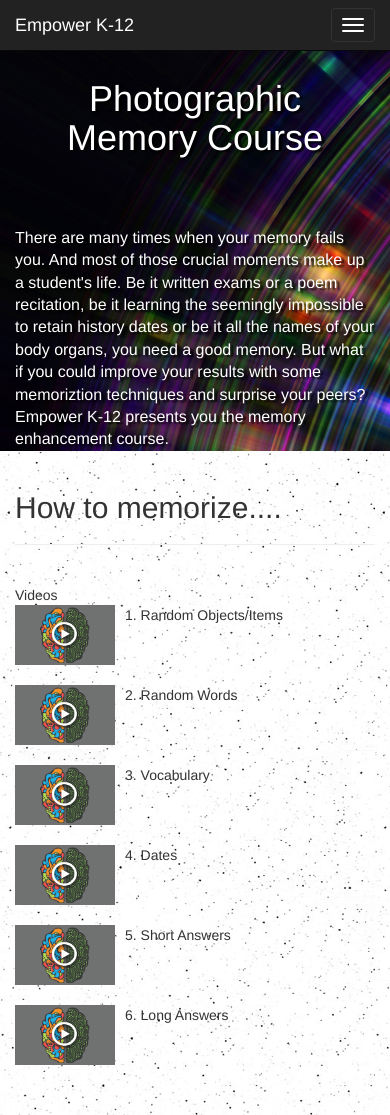
After one commit to vgoel38/EmpowerK-12, a Flask app: page /memory in a window 390 px wide; the page is wider, and only the part inside the window is pictured. The commit adds this page. Shown: the top 1115 px of that part. Run offline with Flask 2, Linux system fonts and the light colour scheme; a user stored in the database is signed in; some libraries are stand-ins or nearby versions; grey boxes are pictures that could not be loaded.

Commit message:
memoryvideos template changed

```diff
--- a/project.py
+++ b/project.py
@@ -244,11 +244,11 @@ def showAccountDetails():
 
 
 #Memory Videos
-@app.route('/memoryvideos')
+@app.route('/memory')
 def showMemoryVideos():
     if 'username' not in login_session:
         return redirect('/login')
-    return render_template('memoryvideos.html')
+    return render_template('memory.html')
 
 
 #All courses
--- /dev/null
+++ b/templates/memory.html
@@ -0,0 +1,144 @@
+<!DOCTYPE html>
+<html lang="en">
+    <head>
+        <meta charset="utf-8">
+        <meta http-equiv="X-UA-Compatible" content="IE=edge">
+        <meta name="viewport" content="width=device-width initial-scale=1">
+        <script src="https://ajax.googleapis.com/ajax/libs/jquery/1.12.0/jquery.min.js"></script>
+        <link rel=stylesheet type=text/css href="{{ url_for('static', filename='styles.css') }}">
+        <link rel="stylesheet" href="https://maxcdn.bootstrapcdn.com/bootstrap/3.3.6/css/bootstrap.min.css" integrity="sha384-1q8mTJOASx8j1Au+a5WDVnPi2lkFfwwEAa8hDDdjZlpLegxhjVME1fgjWPGmkzs7" crossorigin="anonymous">
+        <script src="http://maxcdn.bootstrapcdn.com/bootstrap/3.3.6/js/bootstrap.min.js"></script>
+        <title>EmpowerK12</title>
+    </head>
+
+<body style="background-image: url('static/memory2.jpg');">
+    <nav class="navbar navbar-inverse navbar-fixed-top" role="navigation">
+        <div class="container">
+            <!-- Brand and toggle get grouped for better mobile display -->
+            <div class="navbar-header">
+                <button type="button" class="navbar-toggle" data-toggle="collapse" data-target="#bs-example-navbar-collapse-1">
+                    <span class="sr-only">Toggle navigation</span>
+                    <span class="icon-bar"></span>
+                    <span class="icon-bar"></span>
+                    <span class="icon-bar"></span>
+                </button>
+                <a class="navbar-brand" href="/login">Empower K-12</a>
+                <!-- <a class="navbar-brand" href="#">
+                    <img src="http://placehold.it/150x50&text=Logo" alt="">
+                </a> -->
+            </div>
+            <!-- Collect the nav links, forms, and other content for toggling -->
+            <div class="collapse navbar-collapse" id="bs-example-navbar-collapse-1">
+                <ul class="nav navbar-nav navbar-right">
+            <li><a href="/courses">Courses</a></li>
+            <li><a href="/myaccount">My Account</a></li>
+            <li><a href="/gdisconnect">Logout</a></li>
+          </ul>
+            </div>
+            <!-- /.navbar-collapse -->
+        </div>
+        <!-- /.container -->
+    </nav>
+
+    <div style="background-image: url('static/memory.jpg'); background-repeat: no-repeat; height:400px">
+        <div id="memoryTitle">
+            <h1>Photographic Memory Course</h1>
+        </div>
+        <div class="container lead" id="memoryDescription">
+            <p>There are many times when your memory fails you. And most of those crucial moments make up a student's life. Be it written exams or a poem recitation, be it learning the seemingly impossible to retain history dates or be it all the names of your body organs, you need a good memory. But what if you could improve your results with some memoriztion techniques and surprise your peers? Empower K-12 presents you the memory enhancement course.</p>
+        </div>
+    </div>
+
+    <!-- <div id="memoryVideos" class="container">
+        <iframe width="560" height="315" src="https://www.youtube.com/embed/videoseries?list=PLaGkcEAhgIRspbFQJHXX-og0wCkeUSNvc" frameborder="0" allowfullscreen></iframe>
+
+        <br>
+
+        <a class="btn btn-default" href="../static/amy.pdf" download>Download pdf</a>
+    </div> -->
+
+    <div id="memoryVideos" class="container">
+    <h2>How to memorize....</h2>
+        <hr>
+        <br>
+        <div class="row">
+
+            <div class="col-md-3" style="overflow:scroll; height:500px;">Videos
+                <!-- <div class="container"> -->
+                    <div id="one" style="display: flex; cursor: pointer;">
+                        <div class="courseImg" ><img src="static/video-sample.jpg" width="100px" height="60px"></div>
+                        <div class="coursecontent"><p style="margin-left: 10px">1. Random Objects/Items</p></div>
+                    </div>
+                    <br>
+                    <div id="two" style="display: flex; cursor: pointer;">
+                        <div class="courseImg" ><img src="static/video-sample.jpg" width="100px" height="60px"></div>
+                        <div class="coursecontent"><p style="margin-left: 10px">2. Random Words</p></div>
+                    </div>
+                    <br>
+                    <div class="" style="display: flex; cursor: pointer;">
+                        <div class="courseImg" ><img src="static/video-sample.jpg" width="100px" height="60px"></div>
+                        <div class="coursecontent"><p style="margin-left: 10px">3. Vocabulary</p></div>
+                    </div>
+                    <br>
+                    <div class="" style="display: flex; cursor: pointer;">
+                        <div class="courseImg" ><img src="static/video-sample.jpg" width="100px" height="60px"></div>
+                        <div class="coursecontent"><p style="margin-left: 10px">4. Dates</p></div>
+                    </div>
+                    <br>
+                    <div class="" style="display: flex; cursor: pointer;">
+                        <div class="courseImg" ><img src="static/video-sample.jpg" width="100px" height="60px"></div>
+                        <div class="coursecontent"><p style="margin-left: 10px">5. Short Answers</p></div>
+                    </div>
+                    <br>
+                    <div class="" style="display: flex; cursor: pointer;">
+                        <div class="courseImg" ><img src="static/video-sample.jpg" width="100px" height="60px"></div>
+                        <div class="coursecontent"><p style="margin-left: 10px">6. Long Answers</p></div>
+                    </div>
+                    <br>
+                    <div class="" style="display: flex; cursor: pointer;">
+                        <div class="courseImg" ><img src="static/video-sample.jpg" width="100px" height="60px"></div>
+                        <div class="coursecontent"><p style="margin-left: 10px">7. Keywords</p></div>
+                    </div>
+                    <br>
+                    <div class="" style="display: flex; cursor: pointer;">
+                        <div class="courseImg" ><img src="static/video-sample.jpg" width="100px" height="60px"></div>
+                        <div class="coursecontent"><p style="margin-left: 10px">8. English Literature</p></div>
+                    </div>
+                    <br>
+            </div>
+
+
+            <div class="col-md-6">
+            <iframe style="margin-top: 30px; border-right: black" id="player" type="text/html" allowfullscreen="allowfullscreen" width="550" height="400" src="http://www.youtube.com/embed/M7lc1UVf-VE?enablejsapi=1&origin=http://example.com" frameborder="0"></iframe>
+            <div class="lock col-md-1 row" style="width: 100%;"><a href="static/amy.pdf" download="Random Objects/Items Test.pdf" class="col btn btn-default">Take Test</a></div>
+            </div>
+
+
+            <div class="col-md-3">
+                <h3>Quote of the Day:</h3><p>An apple a day keeps the doctor away.</p>
+            </div>
+
+
+        </div>
+        <hr>
+    </div>
+
+    <br><br><br><br>
+
+    <div id="footer">
+      Contact us : info@empowerk12.com
+    </div>
+
+    <script type="text/javascript">
+        $('#one').on('click',function(event){
+            console.log("one");
+            $('iframe').attr("src","http://www.youtube.com/embed/M7lc1UVf-VE?enablejsapi=1&origin=http://example.com");
+        });
+        $('#two').on('click',function(event){
+            console.log("two");
+            $('iframe').attr("src","https://www.youtube.com/embed/X_q9IXvt3ro?enablejsapi=1&origin=http://example.com");
+        });
+    </script>
+
+</body>
+</html>
--- a/templates/memoryvideos.html
+++ b/templates/memoryvideos.html
@@ -66,12 +66,6 @@
             <div class="lock col-md-1 row"><a href="static/amy.pdf" download="Random Objects/Items Test.pdf" class="col btn btn-default">Take Test</a></div>
         </div>
         <hr>
-        <div class="row" >
-            <div class="courseImg col-md-3" ><img src="static/video-sample.jpg" width="250px" height="150px"></div>
-            <div class="coursecontent col-md-8"><h3>1. Random Objects/Items</h3></div>
-            <div class="lock col-md-1 row"><a class="col btn btn-default">Take Test</a></div>
-        </div>
-        <hr>
         <div class="row">
             <div class="courseImg col-md-3" ><img src="static/video-sample.jpg" width="250px" height="150px"></div>
             <div class="coursecontent col-md-8"><h3>2. Random Words</h3></div>
```
